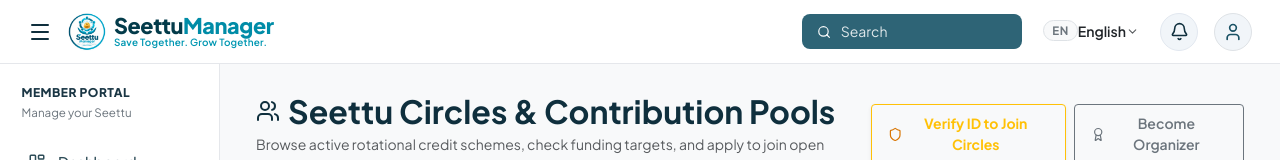
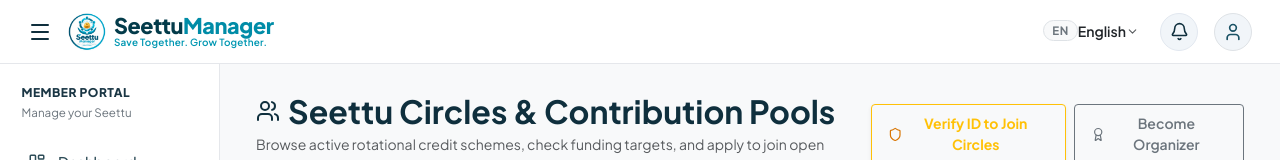
Before and after one commit to AJRaaef/seetu_manager, a React (Vite) app in the folder frontend/: page /groups in a window 1280 px wide. Shown: the top 160 px of the page. Built offline with nearby package versions, Linux system fonts and the light colour scheme; no server answers; sample sign-in values are in the browser's storage.

Commit message:
Update Topbar

```diff
--- a/frontend/src/components/Topbar.jsx
+++ b/frontend/src/components/Topbar.jsx
@@ -74,11 +74,6 @@ const Topbar = ({ onToggleSidebar }) => {
       </div>
 
       <div className="d-flex align-items-center gap-3">
-        {/* Search Box */}
-        <div className="topbar-search-box d-none d-md-flex">
-          <Icon name="search" size={16} color="#FFFFFF" />
-          <input type="text" placeholder={t('topbar.search', 'Search')} />
-        </div>
 
         {/* Language Dropdown */}
         <div className="position-relative" ref={langMenuRef}>
```
